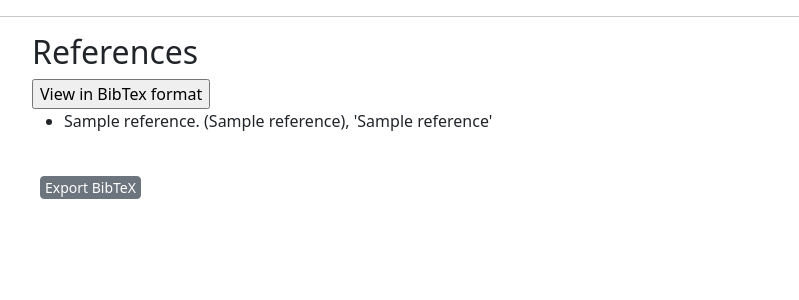
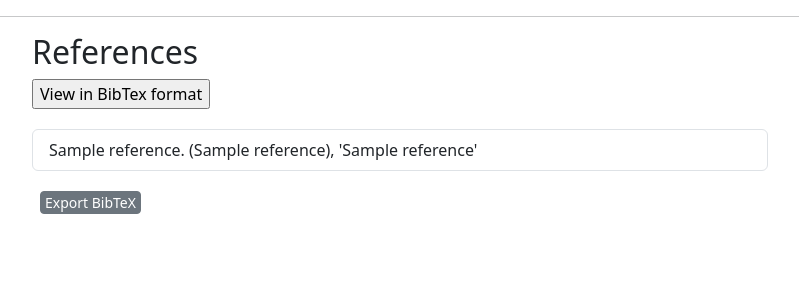
Before and after one commit to UncSald/KettuRepolainen, a Flask app: template src/templates/reference_list.html in a window 1280 px wide. Shown: the part 56-356 px from the top of the page, without its empty margins (50-849 px from the left). Run offline with Flask 3, Linux system fonts and the light colour scheme; the template is opened without the code that fills it: most values are stand-ins (such as "Sample title", 1, 10 or a date in 2020).

Commit message:
list style changes

```diff
--- a/src/templates/reference_list.html
+++ b/src/templates/reference_list.html
@@ -12,13 +12,13 @@ References
 <h2>References</h2>
 
 {% if not view_as_bibtex %}
-<form action="/change_list_format" method="post">
+<form action="/change_list_format" method="post" style="padding-bottom: 20px;">
   <input type="submit" value="View in BibTex format" />
 </form>
 
-<ul>
+<ul class="list-group">
   {% for reference in references %}
-    <li>
+    <li class="list-group-item">
       <div>
         <!-- author:-->
         {{ reference[3] }}.
@@ -62,7 +62,6 @@ References
         {% if reference[14] %}, {{ reference[14] }}{% endif %}
       </div>
     </li>
-    <br>
   {% endfor %}
 </ul>
 
@@ -123,7 +122,7 @@ References
 
 
 {% endif %}
-<a class="btn btn-secondary btn-sm py-0 px-1 ms-2" href="/export_bibtex" role="button" download="references.bib">Export BibTeX</a>
+<a class="btn btn-secondary btn-sm py-0 px-1 ms-2" href="/export_bibtex" role="button" download="references.bib" style="margin-top: 20px;">Export BibTeX</a>
 
 
 </div>
```
